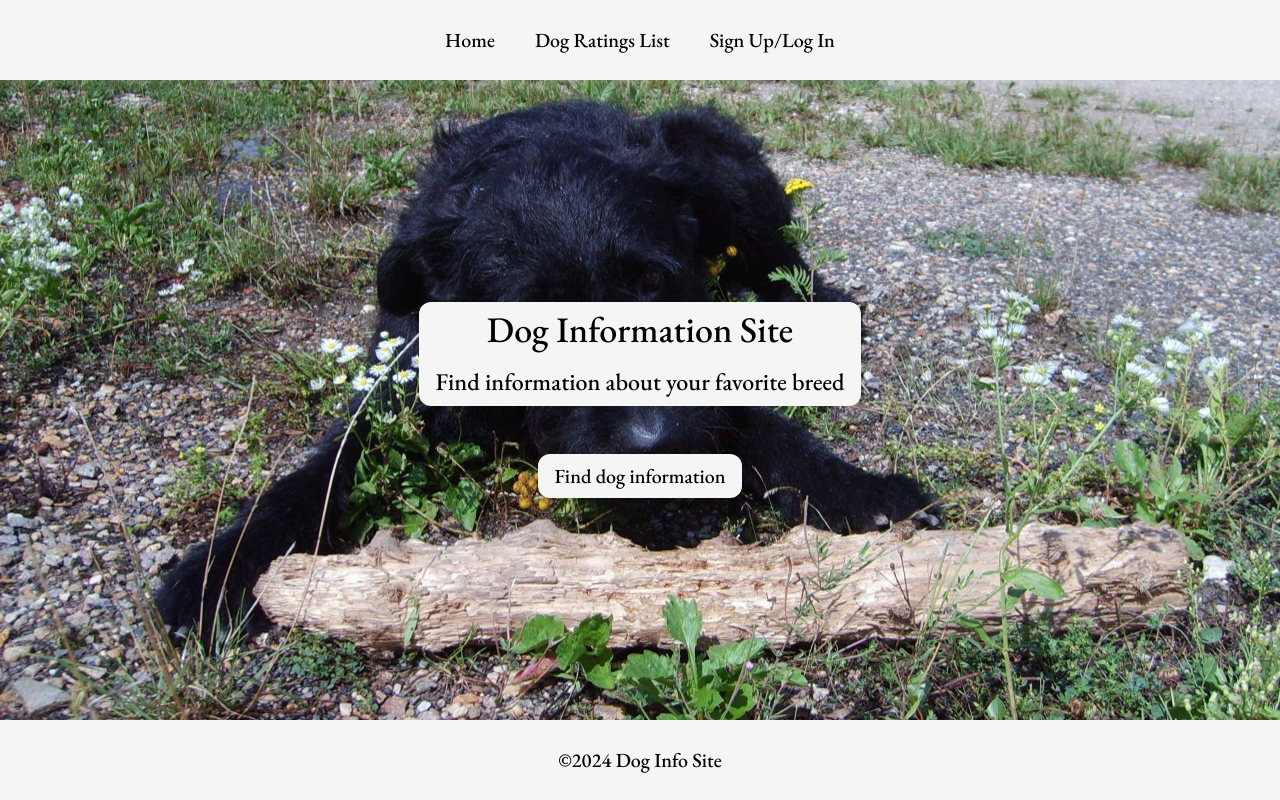
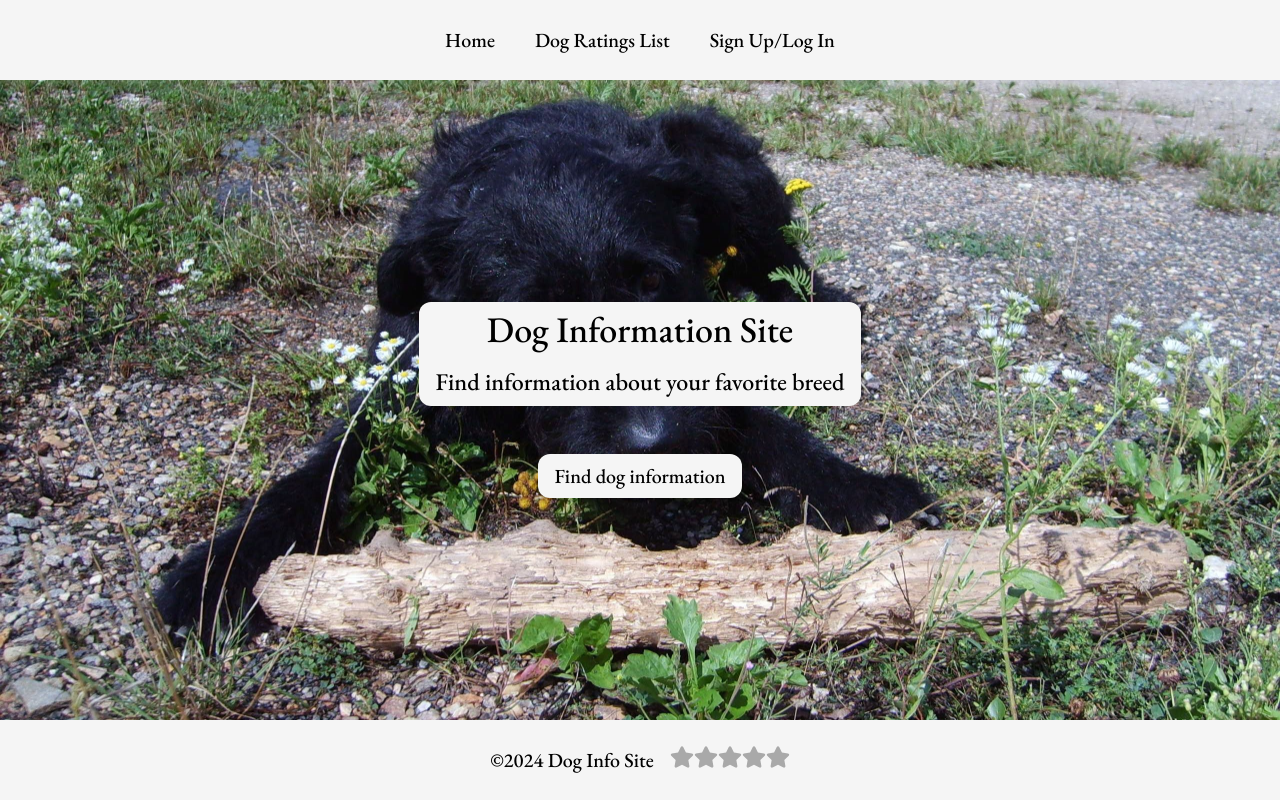
Before and after one commit to gabholli/dog-site-v3, a Next.js app in the folder dog-site-v3/: page / in a window 1280 px wide. Built offline with nearby package versions, Linux system fonts and the light colour scheme.

Commit message:
Created ratings star component and tested it

```diff
--- a/dog-site-v3/src/app/components/Footer.tsx
+++ b/dog-site-v3/src/app/components/Footer.tsx
@@ -1,10 +1,12 @@
 import React from "react"
+import RatingsStar from "./ratingsStar"
 
 export default function Footer() {
     return (
         <footer className="bg-neutral-100 h-20 flex justify-center items-center
-            text-xl">
+            gap-x-4 text-xl">
             <h1>&#169;2024 Dog Info Site</h1>
+            <RatingsStar />
         </footer>
     )
 }
--- /dev/null
+++ b/dog-site-v3/src/app/components/ratingsStar.tsx
@@ -0,0 +1,51 @@
+"use client"
+
+import { SetStateAction, useState } from "react"
+import { FaStar } from "react-icons/fa"
+
+export default function RatingsStar() {
+    const [rating, setRating] = useState<number>(0)
+    const [hoverValue, setHoverValue] = useState<number | undefined>(undefined)
+
+    const colors = {
+        orange: "#F2C265",
+        grey: "a9a9a9"
+    }
+
+    const stars = Array(5).fill(0)
+
+    function handleMouseOverStar(value: number) {
+        setHoverValue(value)
+    }
+
+    function handleMouseLeaveStar() {
+        setHoverValue(undefined)
+    }
+
+
+    function handleClickStar(value: number) {
+        setRating(value)
+    }
+
+    return (
+        <div>
+            {stars.map((_, index) => {
+                return (
+                    <button
+                        key={index}
+                        onClick={() => handleClickStar(index + 1)}
+                        onMouseOver={() => handleMouseOverStar(index + 1)}
+                        onMouseLeave={() => handleMouseLeaveStar()}
+                        style={{ background: "none", border: "none", cursor: "pointer", padding: 0 }}
+                    >
+                        <FaStar
+                            size={24}
+                            color={(hoverValue || rating) > index ? colors.orange : colors.grey}
+                        />
+                    </button>
+                )
+            })}
+        </div>
+    )
+
+}
--- /dev/null
+++ b/dog-site-v3/src/app/database/supabaseClient.js
@@ -0,0 +1,6 @@
+import { createClient } from '@supabase/supabase-js'
+
+const supabaseUrl = process.env.NEXT_PUBLIC_SUPABASE_URL
+const supabaseKey = process.env.NEXT_PUBLIC_SUPABASE_PUBLISHABLE_KEY
+
+export const supabase = createClient(supabaseUrl, supabaseKey)
```
